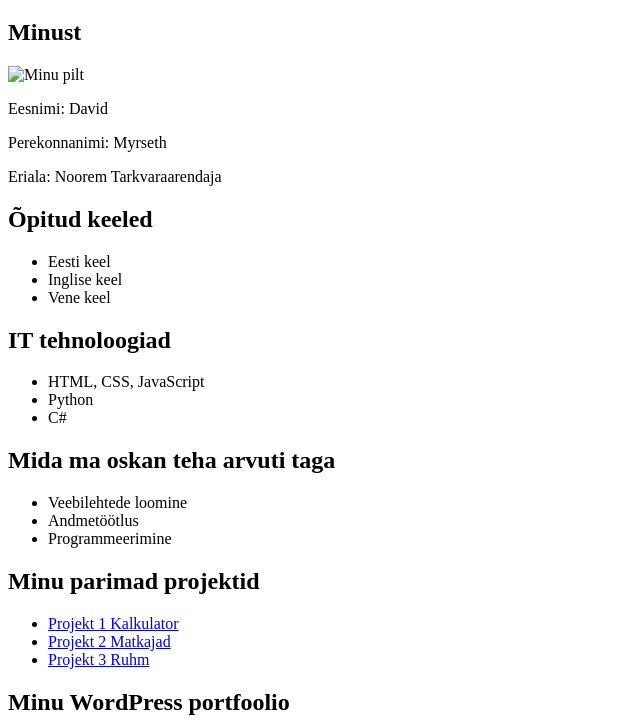
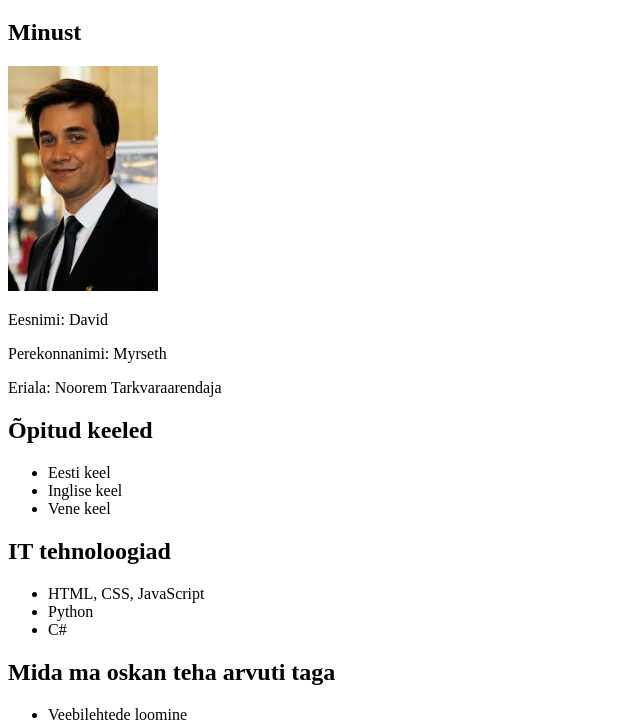
Before and after one commit to DavidMyrseth/DavidVebileht, a plain HTML site: page index.html in a window 1280 px wide. Shown: the part 61-782 px from the top of the page, without its empty margins (0-640 px from the left). Drawn offline with Linux system fonts and the light colour scheme.

Commit message:
Update index.html

```diff
--- a/index.html
+++ b/index.html
@@ -12,7 +12,7 @@
 
 <section id="about">
     <h2>Minust</h2>
-    <img src="image/personforproject.jpg" alt="Minu pilt" width="150">
+    <img src="personforproject.jpg" alt="Minu pilt" width="150">
     <p>Eesnimi: David</p>
     <p>Perekonnanimi: Myrseth</p>
     <p>Eriala: Noorem Tarkvaraarendaja</p>
```
